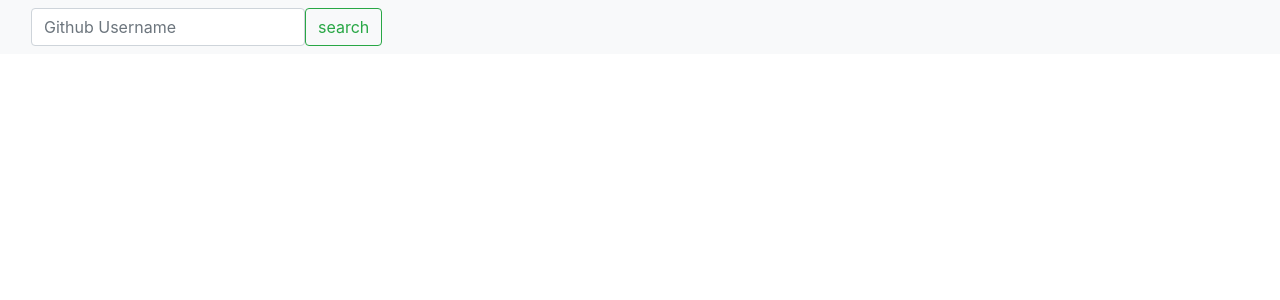
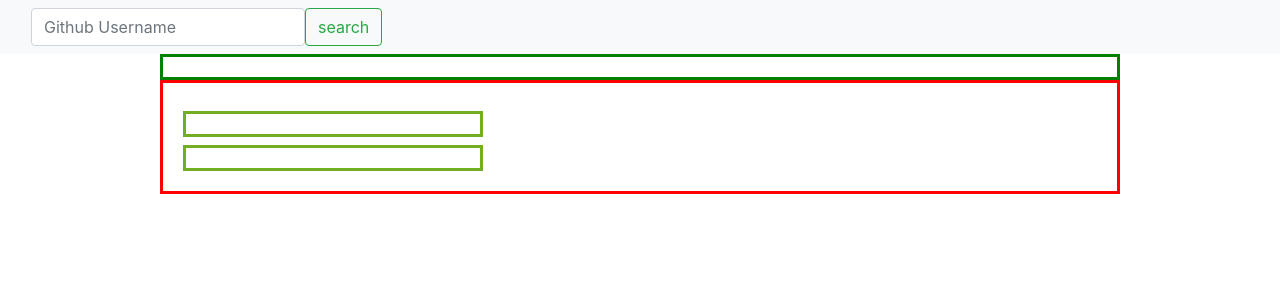
Before and after one commit to vzubviktor/signd, a React (Create React App) app in the folder signd/: page / in a window 1280 px wide. Shown: the top 300 px of the page. Built offline with nearby package versions, Linux system fonts and the light colour scheme.

Commit message:
add fetchning of organizations. Added brokers

```diff
--- a/signd/src/App.css
+++ b/signd/src/App.css
@@ -1,136 +1,36 @@
-.page {
-  height: 100vh;
-  width: 100%;
+.user {
+  margin: auto;
+  width: 75%;
+  border: 3px solid green;
+  padding: 10px;
 }
 
-.landing-page-container {
-  height: 100%;
-  min-height: 100%;
-  width: 100%;
-  display: flex;
-  background-color: #282D35;
-  overflow-y: scroll;
+.result {
+  margin: auto;
+  width: 75%;
+  border: 3px solid red;
+  padding: 20px;
+
 }
 
-.left-side {
-  height: 100%;
-  width: 75%;
-  display: flex;
-  flex-direction: column;
-  border-right: 1px solid salmon;
+.repo-container {
+
+  right: 10px;
+  width: 300px;
+  border: 3px solid #73AD21;
+  padding: 10px;
+  display: flexbox;
+
 }
 
-.form {
-  width: 100%;
-  height: 40px;
-  display: flex;
-  justify-content: center;
-  margin-top: 15px;
-}
-
-.input {
-  width: 30%;
-  height: 40px;
-  border: none;
-  border-radius: 6px;
-  font-size: 18px;
-  padding-left: 10px;
-  background-color: rgba(255, 255, 255, .3);
-  color: salmon;
-}
-
-.input:focus {
-  border: 1px solid salmon;
-  outline: none;
-}
-
-.input::placeholder {
-  color: #282D35;
-}
-
-.button {
-  height: 100%;
-  width: 10%;
-  background-color: salmon;
-  border-radius: 5px;
-  border: none;
-  font-size: 18px;
-  color: #282D35;
-  box-sizing: content-box;
-  margin-left: 10px;
-  cursor: pointer;
-}
-
-.button:focus {
-  outline: none;
-}
-
-.results-container {
-  margin-top: 10px;
-  height: auto;
-  width: 100%;
-  display: flex;
-  flex-direction: column;
-  align-items: center;
+.org-container {
+  left: 10px;
+  width: 300px;
+  border: 3px solid #73AD21;
+  padding: 10px;
+  display: flexbox;
 }
 
 .row {
-  display: flex;
-  cursor: pointer;
-  width: 44%;
-  height: 45px;
-  margin-top: 10px;
-  background-color: transparent;
-  border-radius: 5px;
-  align-items: center;
-  justify-content: flex-start;
-  pointer-events: none;
+  margin: auto;
 }
-
-.row > h2 {
-  color: salmon;
-  pointer-events: auto;
-}
-
-.row:hover {
-  background-color: salmon;
-}
-
-.row > h2:hover {
-  color: #282D35;
-}
-
-.repo-name {
-  margin-left: 5px;
-}
-
-.repo-details-container {
-  height: 100%;
-  width: 25%;
-  display: flex;
-  flex-direction: column;
-  align-items: center;
-}
-
-.details-row {
-  height: 20px;
-  width: 70%;
-  display: flex;
-  margin-top: 25px;
-  align-items: center;
-}
-
-.label {
-  font-weight: bold;
-  margin-right: 20px;
-  color: #696C71;
-}
-
-.value {
-  color: salmon;
-}
-
-.loader {
-  color: salmon;
-  margin-left: 5%;
-}
--- a/signd/src/components/OrgResult.js
+++ b/signd/src/components/OrgResult.js
@@ -1,8 +1,28 @@
-import React from "react";
+import {React, useState} from "react";
 
-const OrgResult = () =>{
+
+
+const OrgResult = (props) =>{
+    const {orgs}  = props;
+    const [message, setMessage ] = useState('')
+
+    const orgResult = orgs.map((org) =>{
+        const {id, login,  html_url, description} = org;
+        return <div key ={id} className = 'org'>
+            {login}, {description}
+        </div>
+    });
+
+
+
+
+
     return <>
-    </>
+    <div className = 'org-container'>
+        <div>{message} </div>
+        {orgResult}
+    </div>
+    </>;
 };
 
 export default OrgResult;
--- a/signd/src/components/RepoResult.js
+++ b/signd/src/components/RepoResult.js
@@ -14,7 +14,7 @@ const RepoResult = (props) =>{
 
 
     return <>
-    <div className = 'results-container'>
+    <div className = 'repo-container'>
         {repoResult}
     </div>
     </>;
--- a/signd/src/components/SearchBar.js
+++ b/signd/src/components/SearchBar.js
@@ -1,5 +1,5 @@
 import React, {useState} from 'react';
-import  {fetchRepos, fetchUser}  from './api';
+import  {fetchOrgs, fetchRepos, fetchUser}  from './api';
 import RepoResult from './RepoResult';
 import axios from 'axios';
 import OrgResult from './OrgResult';
@@ -12,23 +12,45 @@ const SearchBar = () =>{
     const [repos, setRepos] = useState([]);
     const [orgs, setOrgs] = useState([]);
     const [user, setUser] = useState('');
+    const [repoMessage, setRepoMessage] = useState('');
+    const [orgMessage, setOrgMessage] = useState('');
 
+    const handleRepoResult =  async (username) =>{
+
+        const repoResult = await fetchRepos(username);
+        if (repoResult.length != 0){
+
+            setRepos(repoResult);
+            setRepoMessage('list of repos found ')
+        }
+        else{
+            setRepoMessage(' no repos are found');
+            setRepos([]);
+
+        }
+
+
+    }
 
     const handleSubmit = async (e) =>{
 
         e.preventDefault();
         setLoading(true);
-        const result = await fetchUser(username);
+        const userResult = await fetchUser(username);
         setLoading(false);
 
-        if (result) {
+        if (userResult) {
             setUser(username);
-            fetchRepos(username)
-            .then(res => setRepos(res));
+            handleRepoResult(username);
+
+
+
+
            }
         else {
             setRepos([]);
             setUser('username not found');
+            setRepoMessage('')
         }
 
     };
@@ -49,10 +71,17 @@ const SearchBar = () =>{
     </form>
     </div>
     </nav>
-    <div>{user}</div>
-    <div>
-        <RepoResult repos = {repos} />
-        <OrgResult />
+    <div className  = 'user'>
+        {user}
+    </div>
+    <div className = 'result' >
+        <div>
+            <h4> {repoMessage} </h4>
+            <RepoResult repos = {repos} />
+            </div>
+        <div>
+            <h4> {orgMessage} </h4>
+            <OrgResult orgs = {orgs} /></div>
     </div>
     </>;
 };
--- a/signd/src/components/api.js
+++ b/signd/src/components/api.js
@@ -23,3 +23,19 @@ export const fetchUser =  (username) => {
       console.log(error);
     })
  };
+
+ export const fetchOrgs = async  (username) => {
+  return await  axios.get(`https://api.github.com/users/${username}/orgs`)
+  .then((res) =>{
+    if (res.data) {
+      console.log(res.data)
+      return res.data;
+    }
+    else {
+      console.log('no orgs are found ')
+    }
+  })
+  .catch(function (error) {
+    console.log(error);
+  })
+};
```
Also changed, not shown: signd/src/components/User.js (added, +11 -0 lines).
